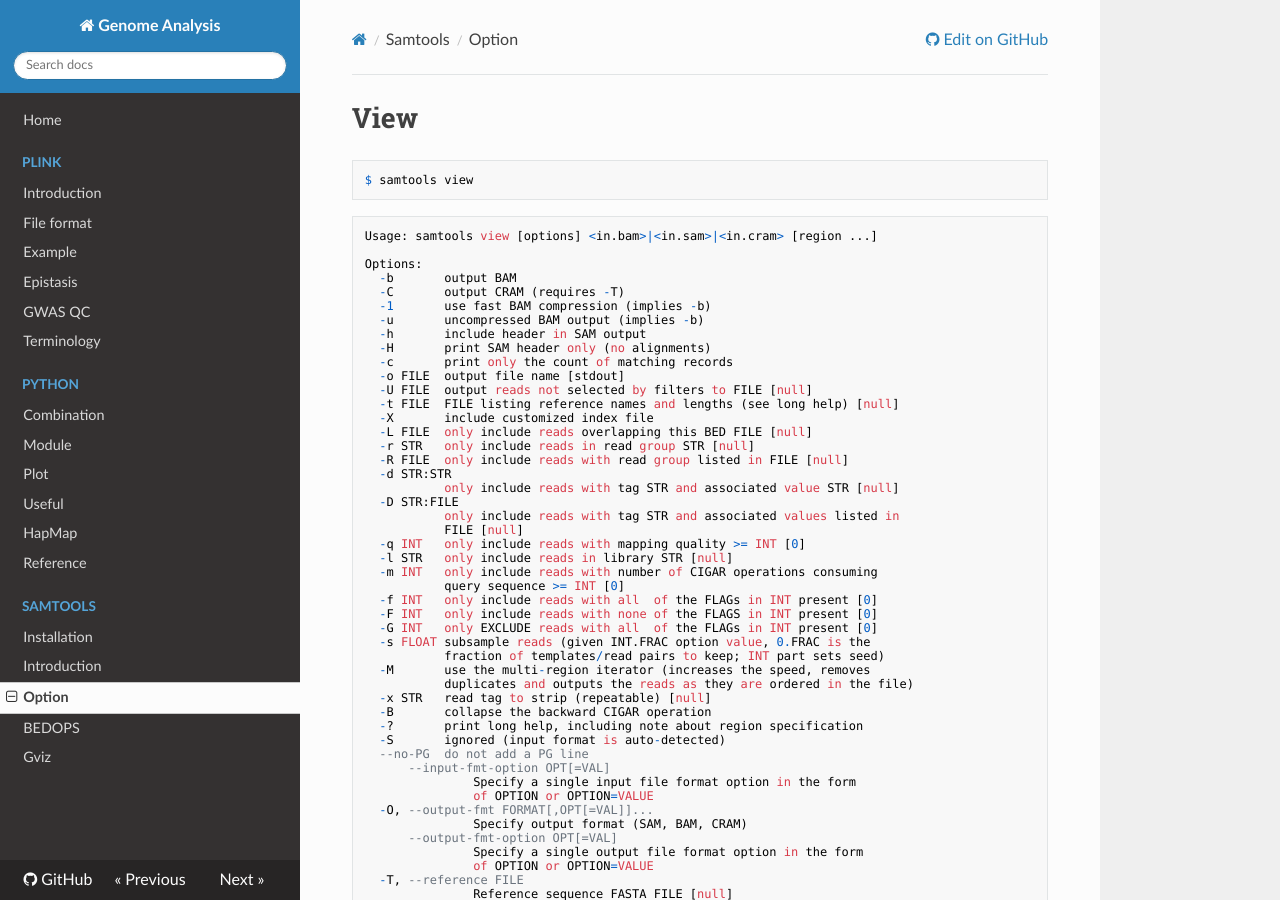
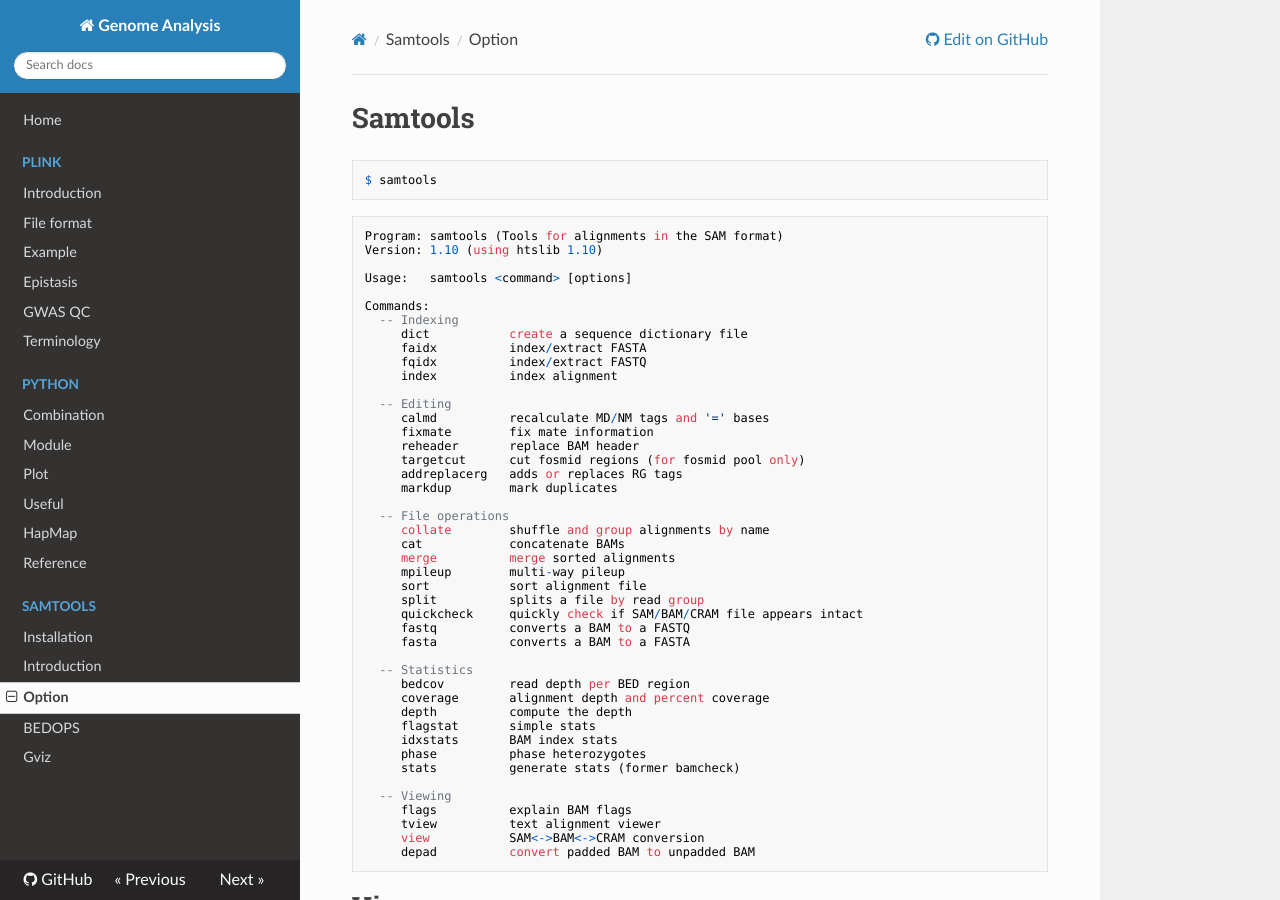
Before and after one commit to WonyoungCho/plink, an MkDocs documentation site: the page built from docs/samtools_opt.md, in a window 1280 px wide and 900 px high. Built offline with MkDocs 1.6.1, drawn with Linux system fonts in a browser that asks for light colours; nearby versions of some CDN libraries; old or Windows-style settings are respelled for this version of MkDocs.

Commit message:
Update samtools_opt.md

````diff
--- a/docs/samtools_opt.md
+++ b/docs/samtools_opt.md
@@ -1,3 +1,54 @@
+# Samtools
+```
+$ samtools
+```
+```
+Program: samtools (Tools for alignments in the SAM format)
+Version: 1.10 (using htslib 1.10)
+
+Usage:   samtools <command> [options]
+
+Commands:
+  -- Indexing
+     dict           create a sequence dictionary file
+     faidx          index/extract FASTA
+     fqidx          index/extract FASTQ
+     index          index alignment
+
+  -- Editing
+     calmd          recalculate MD/NM tags and '=' bases
+     fixmate        fix mate information
+     reheader       replace BAM header
+     targetcut      cut fosmid regions (for fosmid pool only)
+     addreplacerg   adds or replaces RG tags
+     markdup        mark duplicates
+
+  -- File operations
+     collate        shuffle and group alignments by name
+     cat            concatenate BAMs
+     merge          merge sorted alignments
+     mpileup        multi-way pileup
+     sort           sort alignment file
+     split          splits a file by read group
+     quickcheck     quickly check if SAM/BAM/CRAM file appears intact
+     fastq          converts a BAM to a FASTQ
+     fasta          converts a BAM to a FASTA
+
+  -- Statistics
+     bedcov         read depth per BED region
+     coverage       alignment depth and percent coverage
+     depth          compute the depth
+     flagstat       simple stats
+     idxstats       BAM index stats
+     phase          phase heterozygotes
+     stats          generate stats (former bamcheck)
+
+  -- Viewing
+     flags          explain BAM flags
+     tview          text alignment viewer
+     view           SAM<->BAM<->CRAM conversion
+     depad          convert padded BAM to unpadded BAM
+```
 # View
 ```
 $ samtools view
````
